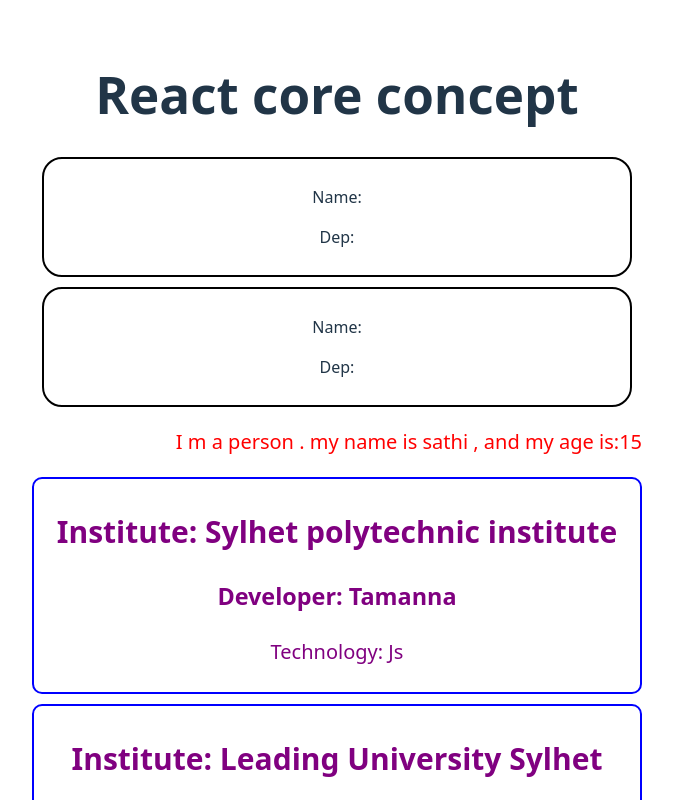
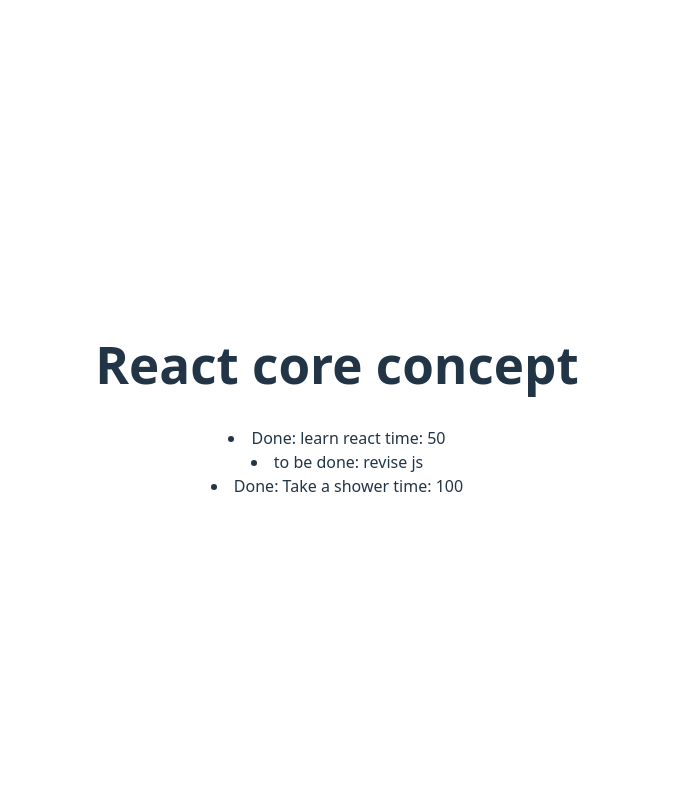
Before and after one commit to developerTamanna/explore-core-react, a React (Vite) app: page / in a window 1280 px wide. Shown: the top 800 px of the page, without its empty margins (303-976 px from the left). Built offline with nearby package versions, Linux system fonts and the light colour scheme.

Commit message:
condition

```diff
--- a/src/App.jsx
+++ b/src/App.jsx
@@ -1,13 +1,23 @@
 
 import './App.css'
-
+import ToDo from './todo';
 function App() {
-
+  const time = 50
   return (
     <>
       <h1>React core concept</h1>
 
-    <Student></Student>
+      <ToDo task ="learn react" isDone={true} time={time}>
+
+      </ToDo>
+      <ToDo task ="revise js" isDone={false}>
+
+      </ToDo>
+      <ToDo task ="Take a shower" isDone={true} time={100}>
+
+      </ToDo>
+
+    {/* <Student></Student>
     <Student></Student>
     <Person></Person>
     <Developer ins="Sylhet polytechnic institute" name="Tamanna" tech="Js"></Developer>
@@ -31,7 +41,8 @@
 
        </Player>
 
-       <salami></salami>
+       <Salami event="Roja Eid" amount="300000"></Salami>
+       <Salami event="Graduation"></Salami> */}
     </>
 
   )
@@ -42,11 +53,11 @@
 
 
 
-function salami(){
+function Salami({event, amount=0}){
   return(
     <div className='student'>
-     <p>Salaami for:</p>
-     <p>amount:</p>
+     <p>Salaami for: {event}</p>
+     <p>amount: {amount}</p>
     </div>
   )
 }
--- /dev/null
+++ b/src/todo.jsx
@@ -0,0 +1,20 @@
+// export default function ToDo({task, isDone}){
+//     return(
+//         <li>Task: {task}</li>
+//     )
+// }
+
+// export default function ToDo({task, isDone}){
+//     if(isDone===true){
+//         return <li>Done: {task}</li>
+//     }
+//     else{
+//         return <li>Do now: {task}</li>
+//     }
+// }
+export default function ToDo({task, isDone, time =0}){
+    if(isDone===true){
+        return <li>Done: {task} time: {time}</li>
+    }
+    return <li>to be done: {task}</li>
+}
```
